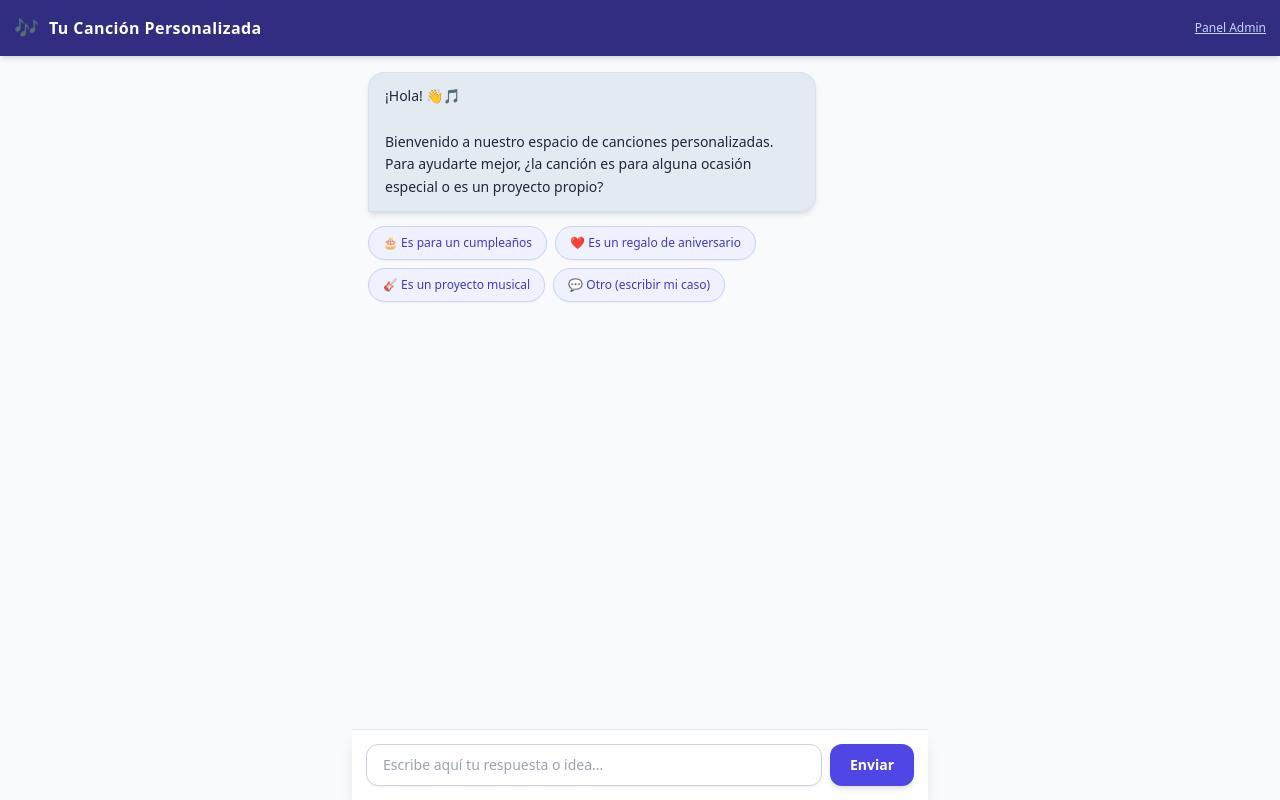
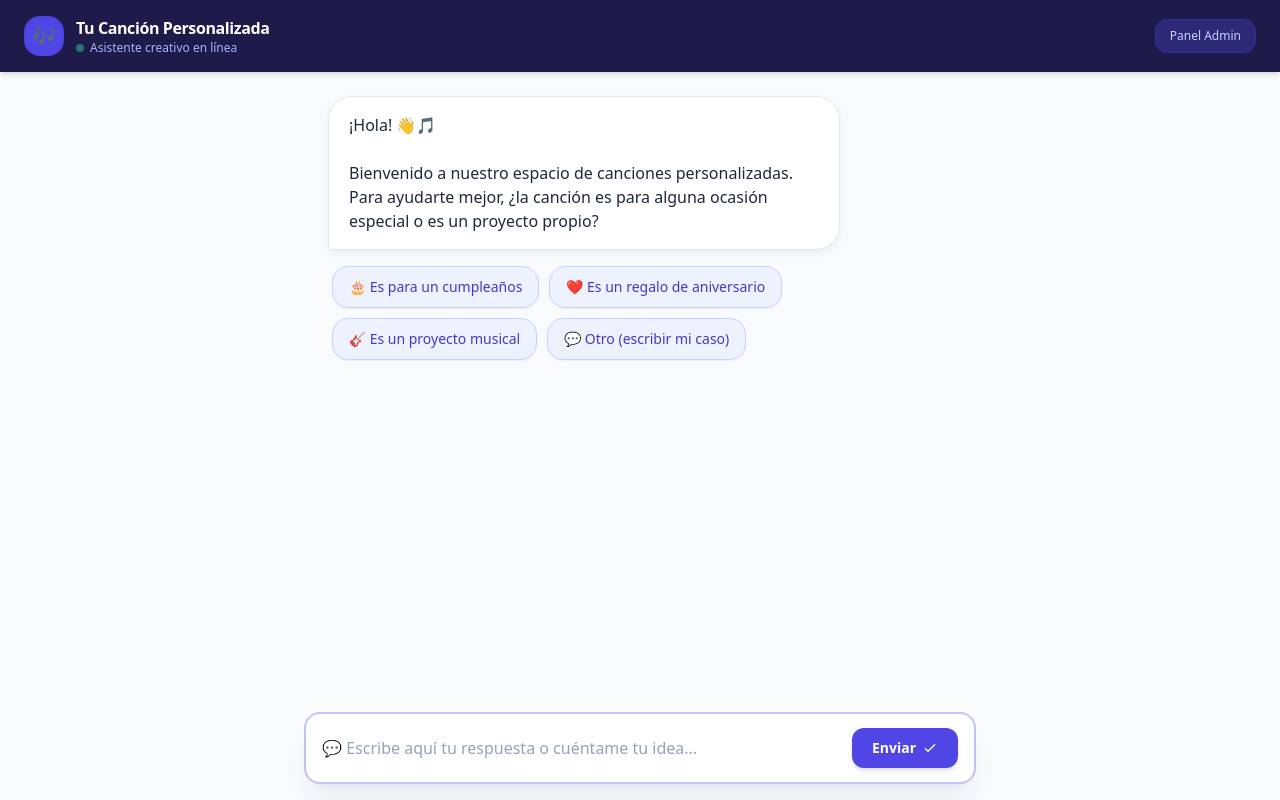
Before and after one commit to laureanobonilla/canciones, a website: page index.html in a window 1280 px wide. Drawn offline with nearby package versions, Linux system fonts and the light colour scheme.

Commit message:
Update index.html

```diff
--- a/index.html
+++ b/index.html
@@ -6,36 +6,49 @@
     <title>Crea tu Canción Personalizada</title>
     <script src="https://cdn.tailwindcss.com"></script>
     <style>
-        html, body { height: 100dvh; overflow: hidden; }
+        html, body { height: 100dvh; overflow: hidden; background-color: #f8fafc; }
         #chat-container { scroll-behavior: smooth; }
         @keyframes fadeIn {
-            from { opacity: 0; transform: translateY(6px); }
+            from { opacity: 0; transform: translateY(8px); }
             to { opacity: 1; transform: translateY(0); }
         }
-        .animate-fade-in { animation: fadeIn 0.25s ease-out forwards; }
+        .animate-fade-in { animation: fadeIn 0.3s ease-out forwards; }
     </style>
 </head>
-<body class="bg-slate-50 h-[100dvh] flex flex-col overflow-hidden">
-    <!-- Header -->
-    <header class="bg-indigo-900 text-white p-3.5 flex justify-between items-center shadow-md z-10">
-        <div class="flex items-center gap-2.5">
-            <span class="text-xl">🎶</span>
-            <h1 class="text-base font-bold tracking-wide">Tu Canción Personalizada</h1>
+<body class="h-[100dvh] flex flex-col justify-between overflow-hidden font-sans">
+
+    <!-- Header Estilizado y Moderno -->
+    <header class="bg-indigo-950 text-white px-6 py-4 flex justify-between items-center shadow-md z-10">
+        <div class="flex items-center gap-3">
+            <div class="w-10 h-10 rounded-2xl bg-indigo-600 flex items-center justify-center text-xl shadow-inner">🎶</div>
+            <div>
+                <h1 class="text-base font-bold tracking-tight">Tu Canción Personalizada</h1>
+                <p class="text-xs text-indigo-300 flex items-center gap-1.5">
+                    <span class="w-2 h-2 rounded-full bg-emerald-400 animate-pulse"></span> Asistente creativo en línea
+                </p>
+            </div>
         </div>
-        <a href="admin.html" class="text-xs text-indigo-200 hover:text-white underline">Panel Admin</a>
+        <a href="admin.html" class="text-xs bg-indigo-900/80 hover:bg-indigo-900 text-indigo-200 hover:text-white px-3.5 py-2 rounded-xl border border-indigo-800 transition">Panel Admin</a>
     </header>
 
-    <!-- Contenedor del Chat -->
-    <main id="chat-container" class="flex-1 overflow-y-auto p-4 max-w-xl w-full mx-auto space-y-3.5">
+    <!-- Contenedor del Chat con más espacio y respiro -->
+    <main id="chat-container" class="flex-1 overflow-y-auto px-4 md:px-6 py-6 max-w-2xl w-full mx-auto space-y-4 pb-28">
         <!-- Los mensajes se inyectan aquí -->
     </main>
 
-    <!-- Footer / Input -->
-    <footer id="chat-footer" class="bg-white border-t p-3.5 max-w-xl w-full mx-auto shadow-lg z-10">
-        <form id="chat-form" class="flex gap-2">
-            <input type="text" id="user-input" placeholder="Escribe aquí tu respuesta o idea..." class="flex-1 border border-slate-300 rounded-xl px-4 py-2.5 text-sm focus:outline-none focus:ring-2 focus:ring-indigo-500 shadow-sm" autocomplete="off" required>
-            <button type="submit" class="bg-indigo-600 text-white px-5 py-2.5 rounded-xl font-semibold text-sm hover:bg-indigo-700 transition shadow-md">Enviar</button>
-        </form>
+    <!-- Campo de texto flotante, amplio y muy visible -->
+    <footer id="chat-footer" class="absolute bottom-4 left-0 right-0 px-4 z-20">
+        <div class="max-w-2xl w-full mx-auto">
+            <form id="chat-form" class="flex items-center gap-3 bg-white border-2 border-indigo-500/40 rounded-2xl px-4 py-3.5 shadow-xl shadow-indigo-950/5 focus-within:border-indigo-600 focus-within:ring-4 focus-within:ring-indigo-600/10 transition-all">
+                <input type="text" id="user-input" placeholder="💬 Escribe aquí tu respuesta o cuéntame tu idea..." class="flex-1 bg-transparent border-none text-slate-800 placeholder-slate-400 text-sm md:text-base focus:outline-none" autocomplete="off" required>
+                <button type="submit" class="bg-indigo-600 text-white px-5 py-2.5 rounded-xl font-semibold text-sm hover:bg-indigo-700 transition shadow-md flex items-center gap-1.5 cursor-pointer">
+                    <span>Enviar</span>
+                    <svg xmlns="http://www.w3.org/2000/svg" class="w-4 h-4" fill="none" viewBox="0 0 24 24" stroke="currentColor">
+                        <path stroke-linecap="round" stroke-linejoin="round" stroke-width="2" d="M5 13l4 4L19 7" />
+                    </svg>
+                </button>
+            </form>
+        </div>
     </footer>
 
     <script>
@@ -97,10 +110,10 @@ Sigue estrictamente este orden conversacional:
 
             const isUser = sender === 'user';
             div.innerHTML = `
-                <div class="max-w-xs md:max-w-md rounded-2xl px-4 py-3 text-sm leading-relaxed shadow-md ${
+                <div class="max-w-md md:max-w-lg rounded-3xl px-5 py-4 text-sm md:text-base leading-relaxed shadow-md ${
                     isUser
-                    ? 'bg-indigo-600 text-white rounded-br-none'
-                    : 'bg-slate-200/90 text-slate-800 rounded-bl-none border border-slate-300/50'
+                    ? 'bg-indigo-600 text-white rounded-br-sm shadow-indigo-600/10'
+                    : 'bg-white text-slate-800 rounded-bl-sm border border-slate-200 shadow-slate-200/50'
                 }">
                     ${htmlText}
                 </div>
@@ -112,16 +125,15 @@ Sigue estrictamente este orden conversacional:
             sincronizarConJSONBin();
         }
 
-        // Función para inyectar los botones rompe-hielos con la opción "Otro"
         function mostrarOpcionesRapidas(opciones) {
             const div = document.createElement('div');
             div.id = "quick-replies";
-            div.className = "flex flex-wrap gap-2 my-2 justify-start animate-fade-in";
+            div.className = "flex flex-wrap gap-2.5 my-3 justify-start animate-fade-in pl-1";
 
             opciones.forEach(opcion => {
                 const btn = document.createElement('button');
                 btn.type = "button";
-                btn.className = "bg-indigo-50 text-indigo-700 border border-indigo-200 text-xs px-3.5 py-2 rounded-full hover:bg-indigo-600 hover:text-white transition font-medium shadow-sm cursor-pointer";
+                btn.className = "bg-indigo-50 text-indigo-700 border border-indigo-200 text-xs md:text-sm px-4 py-2.5 rounded-2xl hover:bg-indigo-600 hover:text-white transition font-medium shadow-sm cursor-pointer";
                 btn.innerText = opcion;
                 btn.onclick = () => {
                     const quickDiv = document.getElementById('quick-replies');
@@ -209,7 +221,6 @@ ${JSON.stringify(sessionState.historialConversacion)}`;
             const saludoInicial = "¡Hola! 👋🎵<br><br>Bienvenido a nuestro espacio de canciones personalizadas. Para ayudarte mejor, ¿la canción es para alguna ocasión especial o es un proyecto propio?";
             appendMessage('bot', saludoInicial);
 
-            // Inyectamos opciones interactivas para que el usuario rompa el hielo con un solo clic
             mostrarOpcionesRapidas([
                 "🎂 Es para un cumpleaños",
                 "❤️ Es un regalo de aniversario",
@@ -263,7 +274,7 @@ ${JSON.stringify(sessionState.historialConversacion)}`;
             const typingDiv = document.createElement('div');
             typingDiv.id = typingId;
             typingDiv.className = "flex justify-start animate-fade-in";
-            typingDiv.innerHTML = `<div class="bg-slate-200 text-slate-500 rounded-2xl px-3.5 py-2 text-xs italic shadow-sm">Escribiendo...</div>`;
+            typingDiv.innerHTML = `<div class="bg-white border border-slate-200 text-slate-400 rounded-2xl px-4 py-3 text-xs italic shadow-sm">El asistente está escribiendo...</div>`;
             chatContainer.appendChild(typingDiv);
             chatContainer.scrollTop = chatContainer.scrollHeight;
 
@@ -293,7 +304,7 @@ ${JSON.stringify(sessionState.historialConversacion)}`;
                         faseActual = 'FINALIZADO';
                         await extraerDatosEstructuradosYFinalizar();
 
-                        chatFooter.innerHTML = `<div class="text-center text-xs text-emerald-700 font-bold py-2">✅ Solicitud enviada correctamente. ¡Muchas gracias!</div>`;
+                        document.querySelector('footer').innerHTML = `<div class="max-w-2xl w-full mx-auto bg-emerald-50 border-2 border-emerald-500/50 rounded-2xl p-4 text-center text-xs md:text-sm text-emerald-700 font-semibold shadow-xl">✅ Solicitud enviada correctamente. ¡Muchas gracias! Nos pondremos en contacto pronto.</div>`;
                         setTimeout(() => {
                             alert("¡Solicitud enviada con éxito! Nos pondremos en contacto contigo pronto.");
                         }, 400);
```
